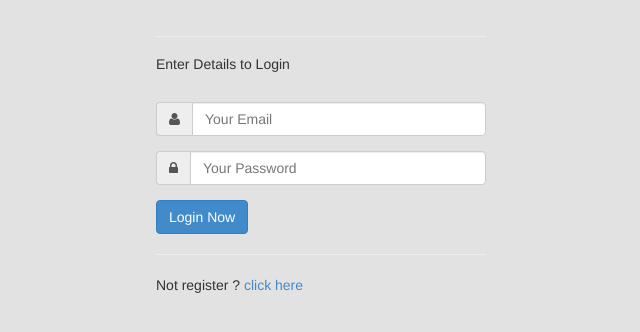
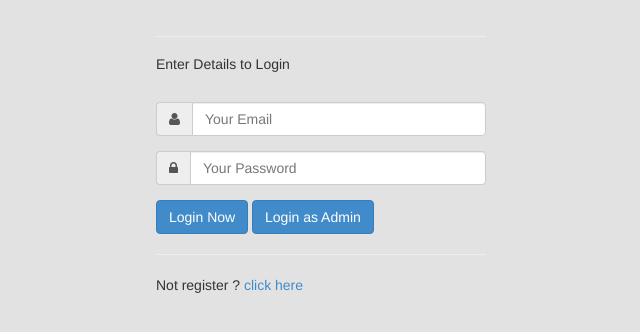
Before and after one commit to maazravian/eWallet, a PHP site: page /login.php in a window 1280 px wide. Shown: the part 169-501 px from the top of the page, without its empty margins (319-959 px from the left). Run offline with PHP 8.4, Linux system fonts and the light colour scheme.

Commit message:
added button in login.php

```diff
--- a/login.php
+++ b/login.php
@@ -40,6 +40,7 @@
 
 
                                      <a href="dashboard.php" class="btn btn-primary ">Login Now</a>
+                                     <a href="dashboard.php" class="btn btn-primary ">Login as Admin</a>
                                     <hr />
                                     Not register ? <a href="register.php" >click here </a>
                                     </form>
```
